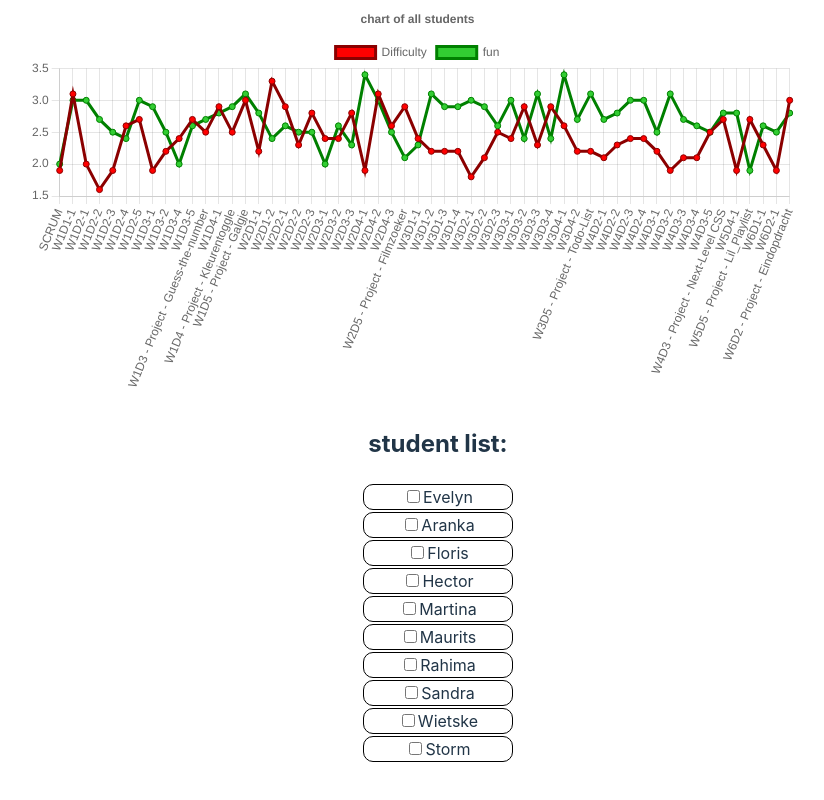
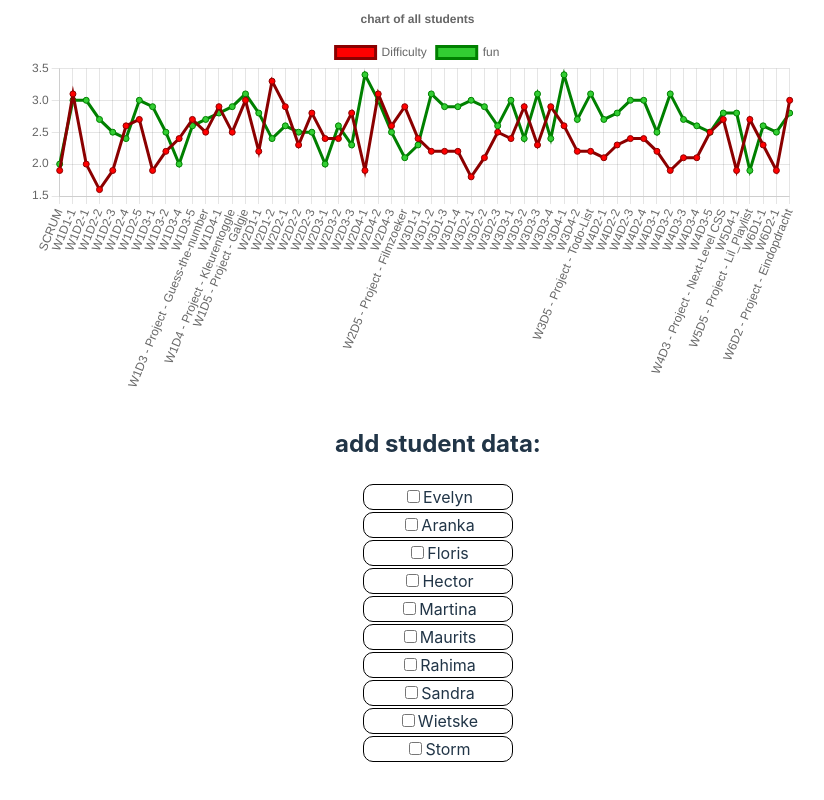
Before and after one commit to Sander-317/sander_van_meerveld-StudentDashBoard, a React (Vite) app: page /1 in a window 1280 px wide. Shown: the part 567-1367 px from the top of the page, without its empty margins (222-1046 px from the left). Built offline with nearby package versions, Linux system fonts and the light colour scheme.

Commit message:
removed all the comment and console.logs

```diff
--- a/src/App.css
+++ b/src/App.css
@@ -23,7 +23,6 @@
 }
 
 .name-list-name:hover {
-  /* color: darkgreen; */
   background-color: darkgreen;
   cursor: pointer;
 }
--- a/src/components/StudentList.jsx
+++ b/src/components/StudentList.jsx
@@ -1,13 +1,8 @@
 import React from "react";
 
-export default function StudentList({
-  state,
-  addArrayToCustomArray,
-  changeIsChecked,
-}) {
+export default function StudentList({ state, addArrayToCustomArray }) {
   const nameList = state.studentList;
   const displayedNames = state.customDataNamesList;
-  console.log("displayed names", state.customDataNamesList);
 
   const handleChange = (id) => {
     addArrayToCustomArray(id);
@@ -15,12 +10,15 @@ export default function StudentList({
 
   const displayNameList = () => {
     const newArray = nameList.map((student, index) => {
-      console.log(displayedNames.includes(student.name));
       const test = false;
       if (displayedNames.includes(student.name))
         return (
           <li className={"name-list-name"} key={index}>
-            <input type="checkbox" checked={true}></input>
+            <input
+              type="checkbox"
+              checked={true}
+              onChange={() => console.log("use reset")}
+            ></input>
             {student.name}
           </li>
         );
--- a/src/components/pages/Student.jsx
+++ b/src/components/pages/Student.jsx
@@ -28,7 +28,7 @@ export default function Student({
         ""
       )}
       <ul className="name-list">
-        <h2>student list:</h2>
+        <h2>add student data:</h2>
 
         <StudentList
           state={state}
```
Also changed, not shown: src/Container.jsx (+11 -29 lines), src/components/StudentLinkList.jsx (+3 -9 lines).
